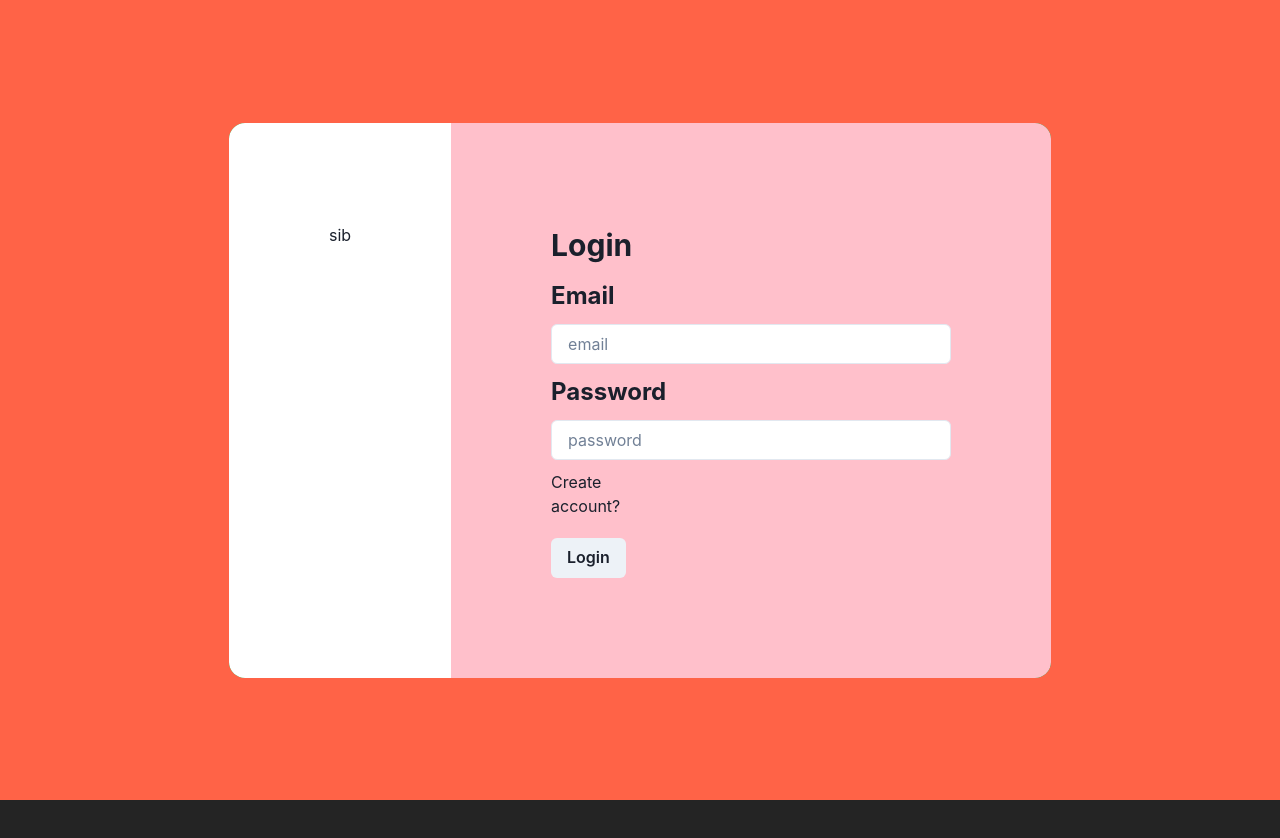
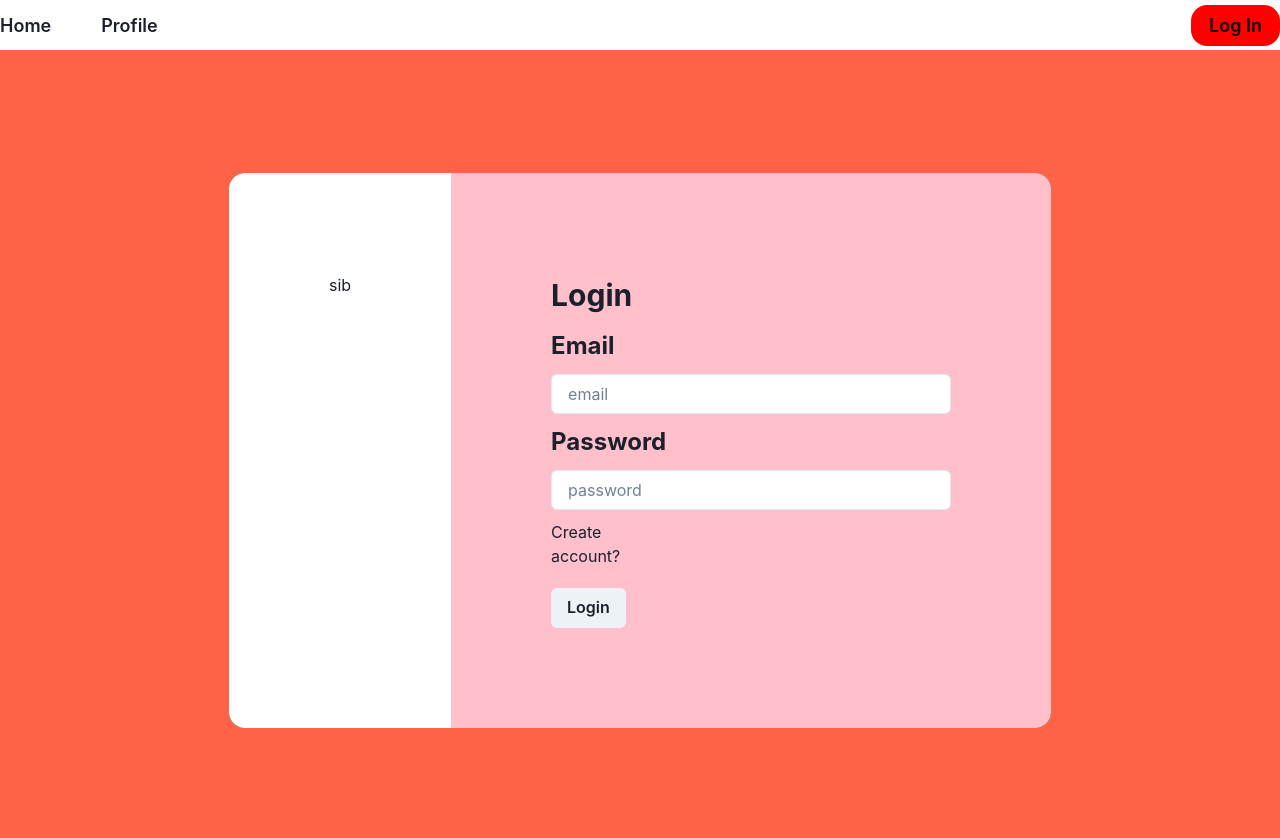
Before and after one commit to itsarasib/party_frontend, a React (Vite) app: page /login in a window 1280 px wide. Shown: the top 838 px of the page. Before the commit the page ends 800 px from the top, so only its background shows below. Built offline with nearby package versions, Linux system fonts and the light colour scheme.

Commit message:
create navbar

```diff
--- /dev/null
+++ b/src/components/navBar.tsx
@@ -0,0 +1,37 @@
+import { Box, Link } from "@chakra-ui/react";
+
+const NavBar: React.FC = () => {
+  const hasToken = !!localStorage.getItem("token");
+
+  return (
+    <Box
+      height="50px"
+      display="flex"
+      flexDir="row"
+      alignItems="center"
+      justifyContent="space-between"
+      width="100%"
+      fontWeight={600}
+      fontSize="18px"
+    >
+      <Box display={"flex"}>
+        <Link paddingRight={"50px"}>Home</Link>
+        <Link>Profile</Link>
+      </Box>
+      <Box>
+        <Link
+          backgroundColor="red"
+          color="black"
+          borderRadius="16px"
+          _hover={{ backgroundColor: "green" }}
+          padding="10px 18px"
+          href="/login"
+        >
+          {hasToken ? "Sign Out" : "Log In"}
+        </Link>
+      </Box>
+    </Box>
+  );
+};
+
+export default NavBar;
--- a/src/main.tsx
+++ b/src/main.tsx
@@ -3,10 +3,12 @@ import ReactDOM from "react-dom/client";
 import "./index.css";
 import { ChakraProvider } from "@chakra-ui/react";
 import { AppRouter } from "./routes/routes.tsx";
+import Navbar from "./components/navBar.tsx";
 
 ReactDOM.createRoot(document.getElementById("root")!).render(
   <React.StrictMode>
     <ChakraProvider>
+      <Navbar />
       <AppRouter />
     </ChakraProvider>
   </React.StrictMode>
--- a/src/page/LoginPage.tsx
+++ b/src/page/LoginPage.tsx
@@ -11,6 +11,12 @@ const LoginPage: React.FC = () => {
 
   const passwordHandler = (e: React.ChangeEvent<HTMLInputElement>) => {
     setPassword(e.target.value);
+  };
+
+  const handleKeyDown = (e: React.KeyboardEvent<HTMLInputElement>) => {
+    if (e.key === "Enter") {
+      handleLogin();
+    }
   };
 
   const handleLogin = async () => {
@@ -51,6 +57,7 @@ const LoginPage: React.FC = () => {
               width={"400px"}
               bg={"white"}
               type="email"
+              onKeyDown={handleKeyDown}
               onChange={emailHandler}
             />
           </Box>
@@ -62,6 +69,7 @@ const LoginPage: React.FC = () => {
               placeholder="password"
               width={"400px"}
               bg={"white"}
+              onKeyDown={handleKeyDown}
               onChange={passwordHandler}
             />
           </Box>
--- a/src/routes/routes.tsx
+++ b/src/routes/routes.tsx
@@ -2,6 +2,7 @@ import React from "react";
 import { BrowserRouter, Routes, Route } from "react-router-dom";
 import LoginPage from "../page/LoginPage";
 import RegisterPage from "../page/RegisterPage";
+import HomePage from "../page/HomePage";
 
 export const AppRouter: React.FC = () => {
   return (
@@ -10,6 +11,7 @@ export const AppRouter: React.FC = () => {
         <Route>
           <Route path="/login" element={<LoginPage />} />
           <Route path="/register" element={<RegisterPage />} />
+          <Route path="/home" element={<HomePage />} />
         </Route>
       </Routes>
     </BrowserRouter>
```
